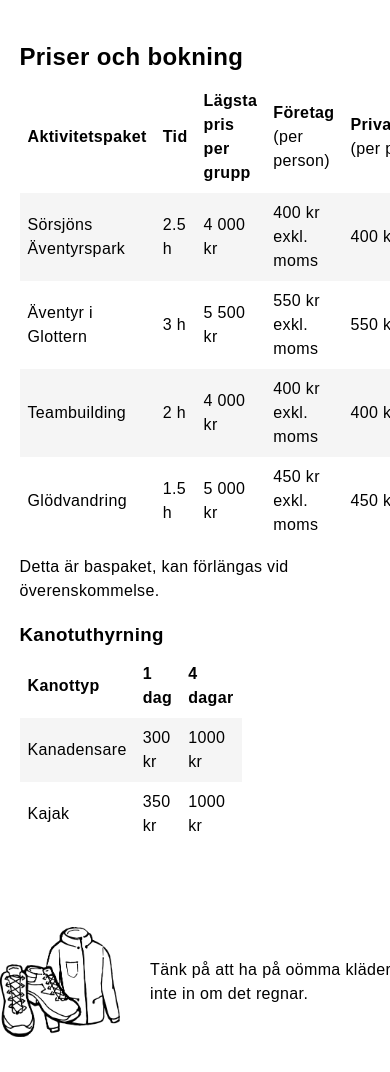
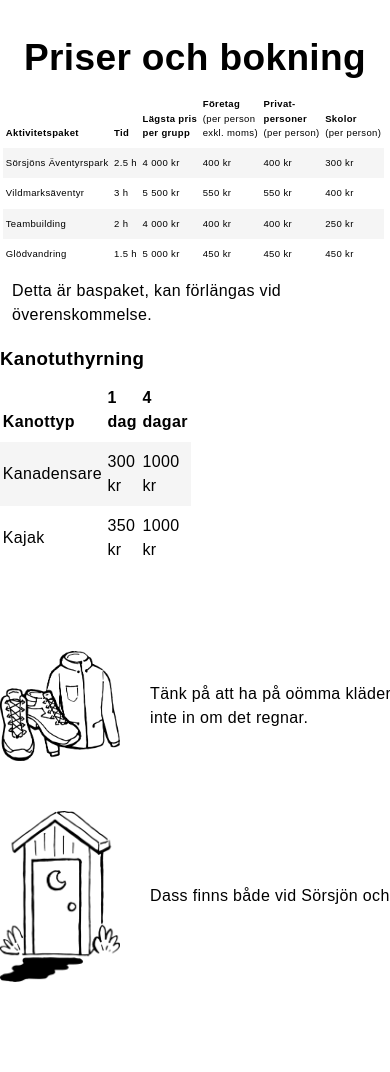
Before and after one commit to aventyrsupplevelser/aventyrsupplevelser.github.io, a Jekyll site: the page built from teambuildingnew.markdown, in a window 390 px wide. Shown: the part 4645-5717 px from the top of the page. Built offline with Jekyll 4.4.1, drawn with Linux system fonts in a browser that asks for light colours; grey boxes are pictures that could not be loaded.

Commit message:
update team

```diff
--- a/_layouts/defaultnew.html
+++ b/_layouts/defaultnew.html
@@ -283,6 +283,12 @@
 				border: none;
 			}
 
+			#pristabell h2 {
+				text-align: center;
+				font-size: 2.7em;
+				padding: 40px 0px 50px;
+			}
+
 			.notbold {
 				font-weight: 300;
 			}
@@ -290,6 +296,7 @@
 			td, th {
 				text-align: left;
 				padding: 8px 8px;
+				border: 2px #A4A4A4;
 			}
 
             tr:nth-child(even) {
@@ -300,8 +307,8 @@
 			border-collapse: collapse;
 			}
 
-            .mobiltable {
-                display:none;
+            #mobiltable {
+                display: none;
             }
 
 			#pristabell p {
@@ -331,7 +338,10 @@
 
 			#priskontakt h2 {
 				font-weight: 500;
-				margin-bottom: 22px;
+				margin-bottom: 5px;
+				font-size: 1.8em;
+				text-align: left;
+				padding: 30px 0px;
 			}
 
 			#nardetardags img {
@@ -500,6 +510,29 @@
 					margin: 0 auto;
 				}
 
+				#desktoptable {
+					display: none;
+				}
+
+				#mobiltable {
+					display: block;
+					font-size: calc(6.5px + 1.1vw);
+					line-height: 1.5em;
+				}
+
+				td, th {
+					padding: 8px calc(2.5vw - 5px);
+				}
+
+				th {
+					vertical-align: bottom;
+				}
+
+				tbody {
+				}
+
+
+
 			}
 
 			@media (max-width: 820px) {
@@ -579,6 +612,23 @@
 
 				#annat > div > div {
 					width: 85vw;
+				}
+
+				#pristabell {
+					width: 100vw;
+				}
+
+				#mobiltable {
+					display: block;
+					font-size: calc(7px + 1.2vw);
+				}
+
+				td, th {
+					padding: 8px calc(2.5vw - 7px);
+				}
+
+				#pristabell p {
+					padding: 0px 12px;
 				}
 
 				#footer {
@@ -702,7 +752,15 @@
 					display: none;
 				}
 
+				#mobiltable {
+					display: block;
+					font-size: calc(3px + 1.8vw);
+				}
 
+				#pristabell h2 {
+					font-size: 9vw;
+					padding: 20px 0px 40px;
+				}
 
 			}
 
@@ -730,6 +788,16 @@
 					display: none;
 				}
 
+				#mobiltable {
+					display: block;
+					font-size: calc(2.7px + 1.75vw);
+					padding: 0px 3px;
+				}
+
+				#pristabell h2 {
+					font-size: 9.5vw;
+					padding: 0px 0px 20px;
+				}
 
 			}
 </style>
--- a/teambuildingnew.markdown
+++ b/teambuildingnew.markdown
@@ -198,25 +198,25 @@ layout: defaultnew
 			<td>450 kr</td>
 		</tr>
 	</table>
-	<table class="mobiltable">
+	<table id="mobiltable">
 		<tr>
-			<th>Aktivitets-<br>paket</th>
+			<th>Aktivitetspaket</th>
 			<th>Tid</th>
-			<th>Lägsta pris <br>per grupp</th>
-			<th>Företag <span class='notbold'><br>(per person<br>exkl. moms)</span> </th>
-			<th>Privat-<br>personer <span class='notbold'><br>(per person)</span> </th>
-			<th>Skolor <span class='notbold'><br>(per person)</span></th>
+			<th>Lägsta&nbsp;pris <br>per&nbsp;grupp</th>
+			<th>Företag <span class='notbold'><br>(per&nbsp;person<br>exkl.&nbsp;moms)</span> </th>
+			<th>Privat-<br>personer <span class='notbold'><br>(per&nbsp;person)</span> </th>
+			<th>Skolor <span class='notbold'><br>(per&nbsp;person)</span></th>
 		</tr>
 		<tr>
-			<td><a href="#sorsjonsaventyrspark">Sörsjöns Äventyrspark</a></td>
-			<td>2.5 h</td>
-			<td>4 000 kr</td>
+			<td><a href="#sorsjonsaventyrspark">Sörsjöns&nbsp;Äventyrspark</a></td>
+			<td>2.5&nbsp;h</td>
+			<td>4&nbsp;000 kr</td>
 			<td>400 kr</td>
 			<td>400 kr</td>
 			<td>300 kr</td>
 		</tr>
 		<tr>
-			<td><a href="#aventyriglottern">Äventyr i Glottern</a></td>
+			<td><a href="#aventyriglottern">Vildmarksäventyr</a></td>
 			<td>3 h</td>
 			<td>5 500 kr</td>
 			<td>550 kr</td>
```
